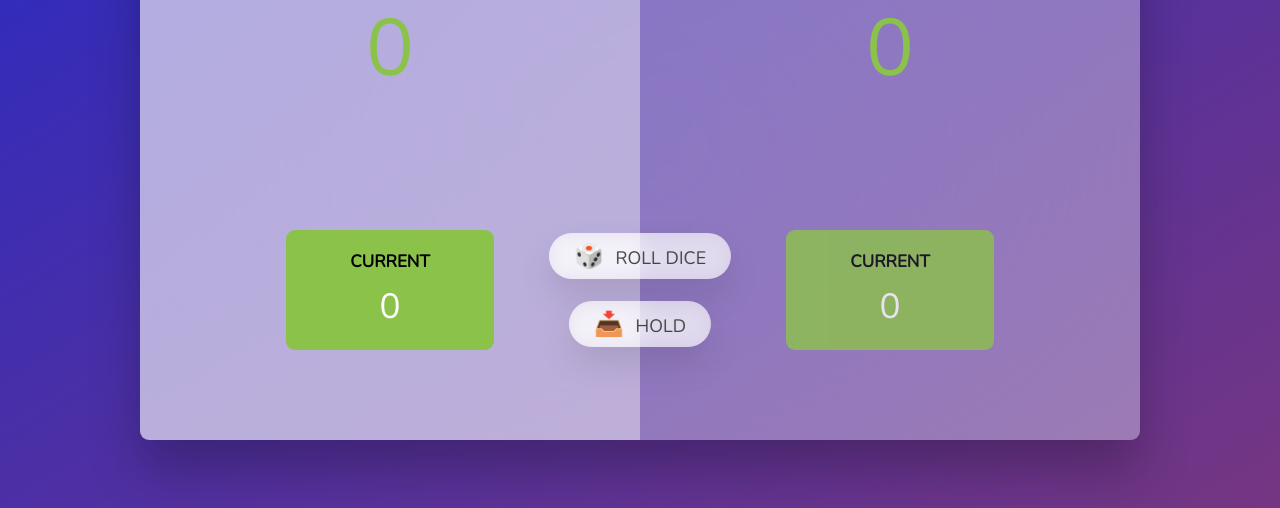
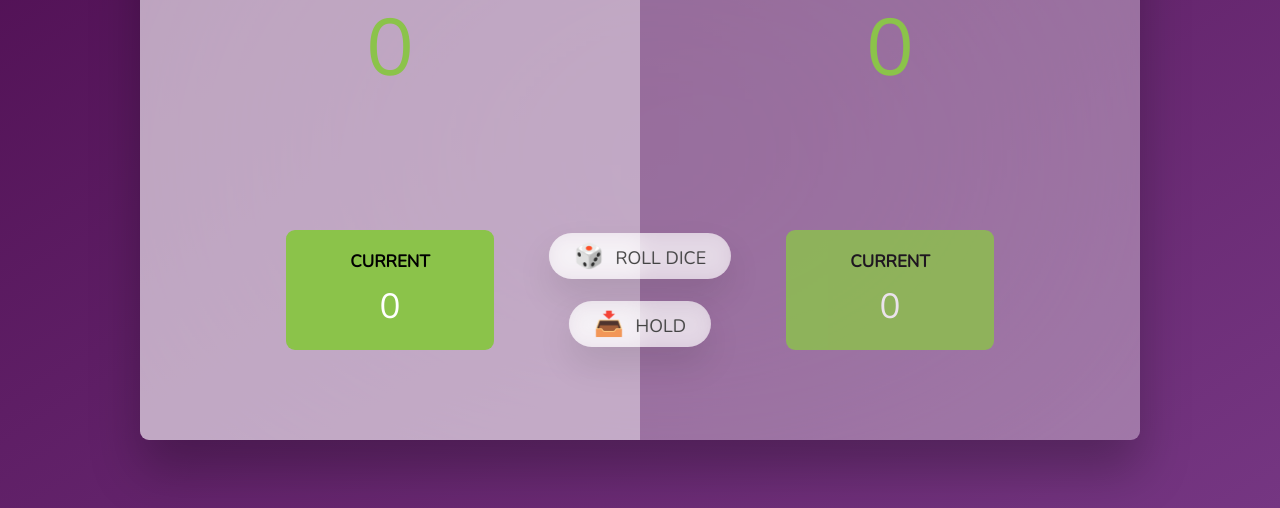
Before and after one commit to kanishths/W-rfelzocken, a plain HTML site: page index.html in a window 1280 px wide. Shown: the part 292-800 px from the top of the page. Drawn offline with nearby package versions, Linux system fonts and the light colour scheme.

Commit message:
bg change

```diff
--- a/style.css
+++ b/style.css
@@ -16,7 +16,7 @@ body {
   font-weight: 400;
   height: 100vh;
   color: #333;
-  background-image: linear-gradient(to top left, #753682 0%, #2429c7 100%);
+  background-image: linear-gradient(to top left, #753682 0%, #4c0b4e 100%);
   display: flex;
   flex-direction: column;
   align-items: center;
```
